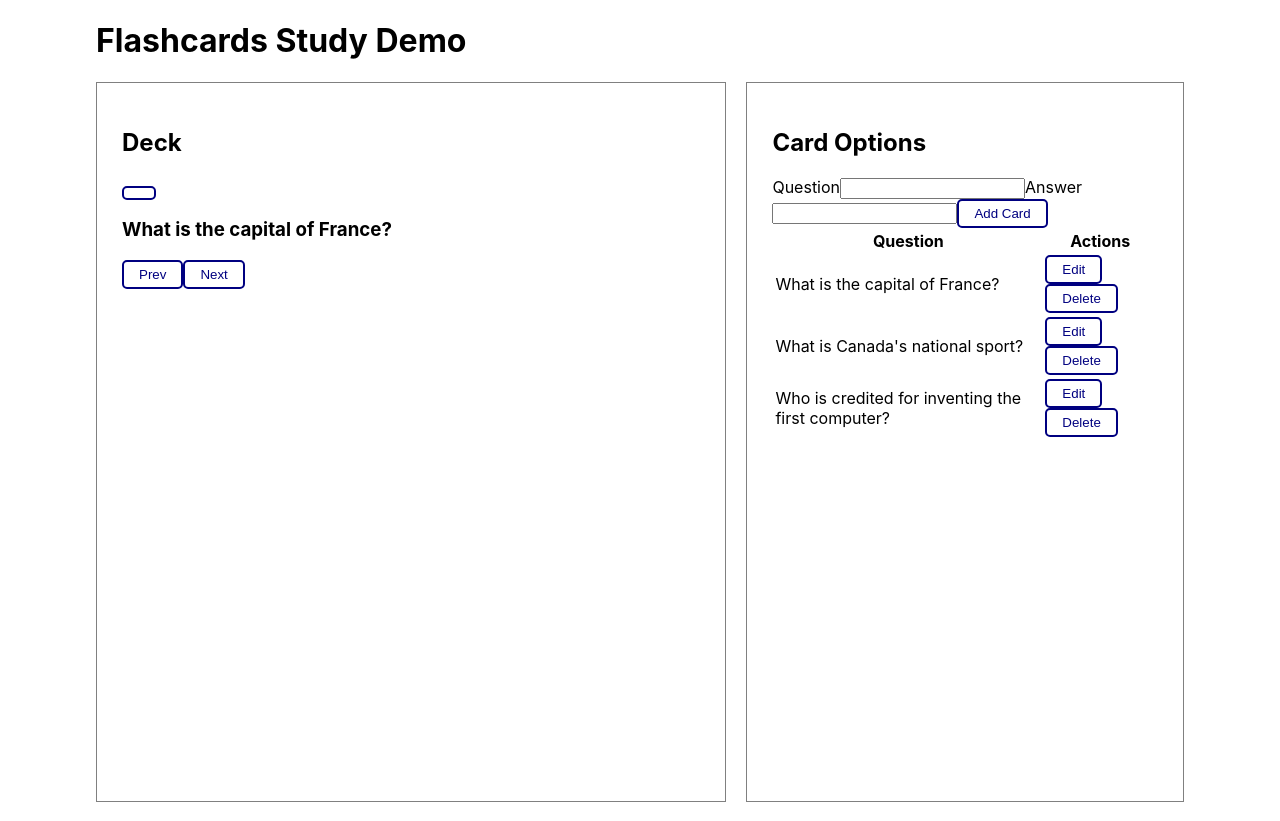
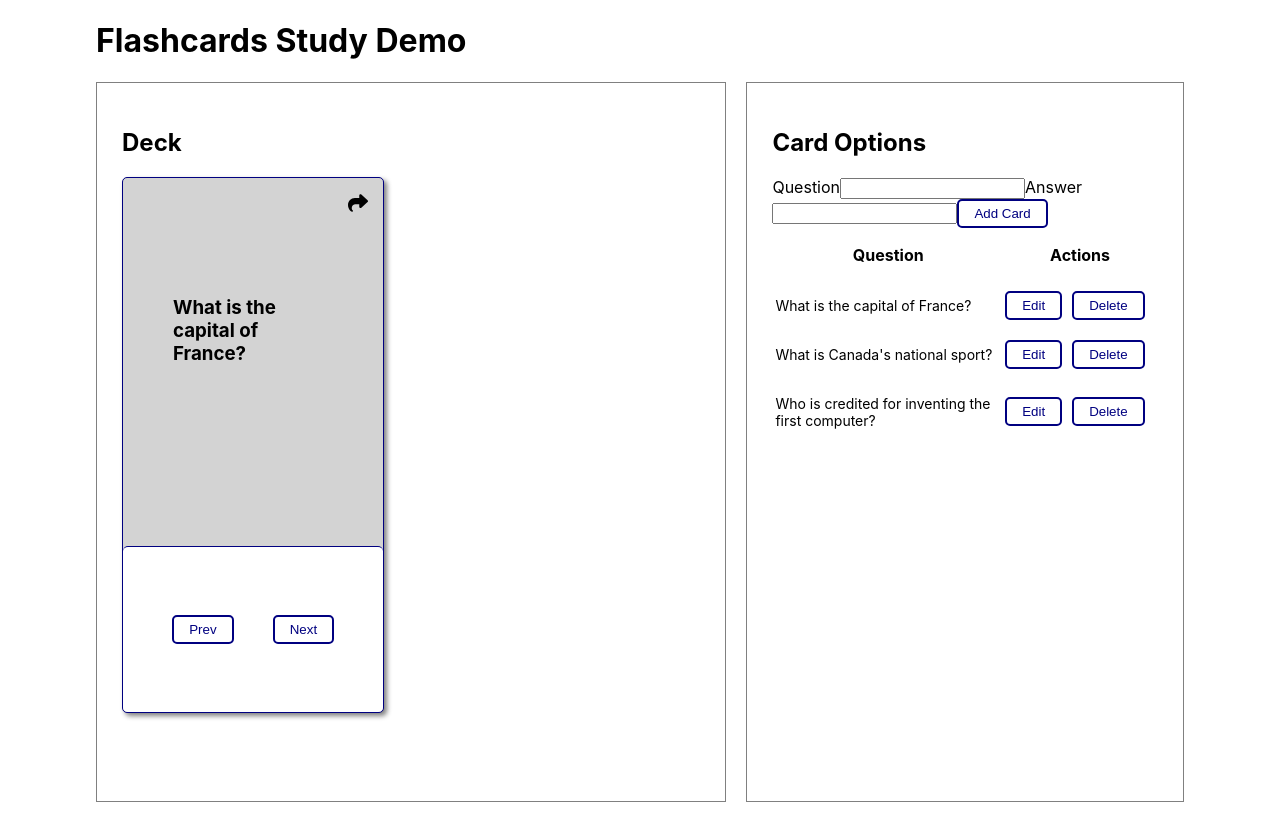
Before and after one commit to SofPan/flashcards, a React (Create React App) app: page / in a window 1280 px wide. Built offline with nearby package versions, Linux system fonts and the light colour scheme.

Commit message:
styles for cards and table

```diff
--- a/src/cards/Card.js
+++ b/src/cards/Card.js
@@ -1,5 +1,5 @@
 import React, {useState, useEffect} from "react";
-import styles from "./Card.styles.module.css";
+import styles from "./Card.module.css";
 
 const Card = (props) => {
     const [showAnswer, setShowAnswer] = useState(false);
@@ -31,18 +31,18 @@ const Card = (props) => {
     }, [props])
 
     return(
-        <div className="flashcard">
-            <button className="btn-flip" onClick={() => setShowAnswer(!showAnswer)}>
-                <span className="flip-icon"></span>
+        <div className={styles.flashcard}>
+            <button className={styles.btnFlip} onClick={() => setShowAnswer(!showAnswer)}>
+                <div className={styles.flipIcon}></div>
             </button>
-            <div>
+            <div className={styles.cardText}>
                 {showAnswer ? (
-                    <p className="card-answer">{currentCard.answer}</p>
+                        <p>{currentCard.answer}</p>
                 ) : (
-                    <h3>{currentCard.question}</h3>
+                        <h3>{currentCard.question}</h3>
                 )}
             </div>
-            <div>
+            <div className={styles.btnContainer}>
                 <button onClick={handlePrev}>Prev</button>
                 <button onClick={handleNext}>Next</button>
             </div>
--- /dev/null
+++ b/src/cards/Card.module.css
@@ -0,0 +1,43 @@
+.flashcard{
+    height: 80%;
+    width: 45%;
+    border: 1px solid navy;
+    display: flex;
+    flex-direction: column;
+    border-radius: 5px;
+    box-shadow: 3px 3px 5px 0 grey;
+    background-color: lightgrey;
+}
+
+.btnFlip{
+    max-width: 30px;
+    height: 30px;
+    align-self: flex-end;
+    padding: 5px;
+    border: none;
+    margin: 10px;
+}
+
+.flipIcon{
+    background-image: url("../assets/share-solid.svg");
+    background-size: cover;
+    width: 20px;
+    height: 20px;
+    margin: 0 auto;
+}
+
+.cardText{
+    height: 60%;
+    padding: 50px;
+}
+
+.btnContainer{
+    height: 40%;
+    display: flex;
+    justify-content: space-evenly;
+    align-items: center;
+    border-top: 1px solid navy;
+    background-color: white;
+    padding: 10px;
+    border-radius: 5px;
+}
--- a/src/cards/Card.styles.module.css
+++ /dev/null
@@ -1,4 +0,0 @@
-.flashcard{
-    height: 80%;
-    width: 30%;
-}
--- a/src/tables/CardTable.js
+++ b/src/tables/CardTable.js
@@ -1,4 +1,5 @@
-import React from 'react'
+import React from 'react';
+import styles from './Table.module.css';
 
 const CardTable = (props) => {
     return(
@@ -13,8 +14,10 @@ const CardTable = (props) => {
                 {props.cards.length > 0 ? (
                     props.cards.map((card) => (
                         <tr key={card.id}>
-                            <td>{card.question}</td>
-                            <td>
+                            <td className={styles.w60}>
+                                <p>{card.question}</p>
+                            </td>
+                            <td className={styles.w40}>
                                 <button
                                     onClick={() => {
                                         props.editCard(card)
--- /dev/null
+++ b/src/tables/Table.module.css
@@ -0,0 +1,20 @@
+thead th{
+    padding-bottom: 15px;
+    padding-top: 15px;
+}
+
+tbody button{
+    margin-right: 10px;
+}
+
+tbody p{
+    font-size: 14px;
+}
+
+.w60{
+    width: 60%;
+}
+
+.w40{
+    width: 40%;
+}
```
Also changed, not shown: src/assets/share-solid.svg (added).
